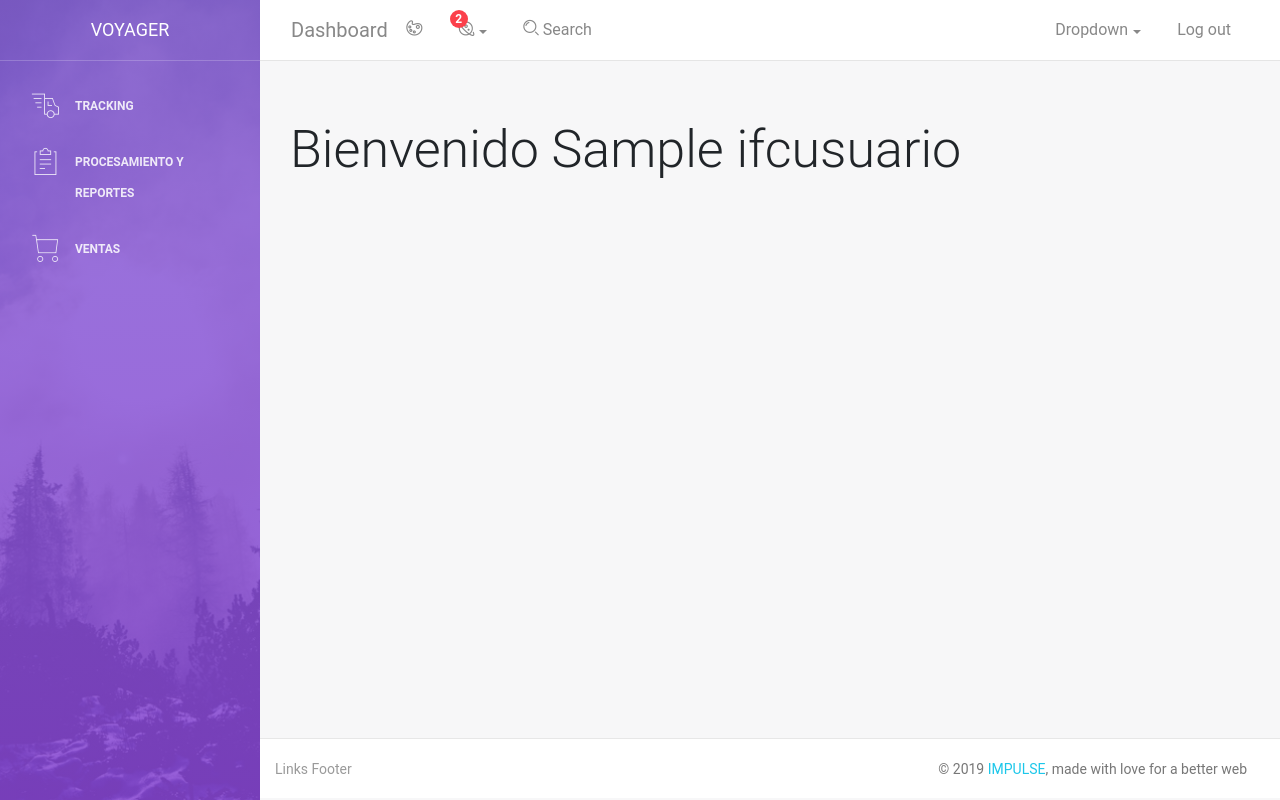
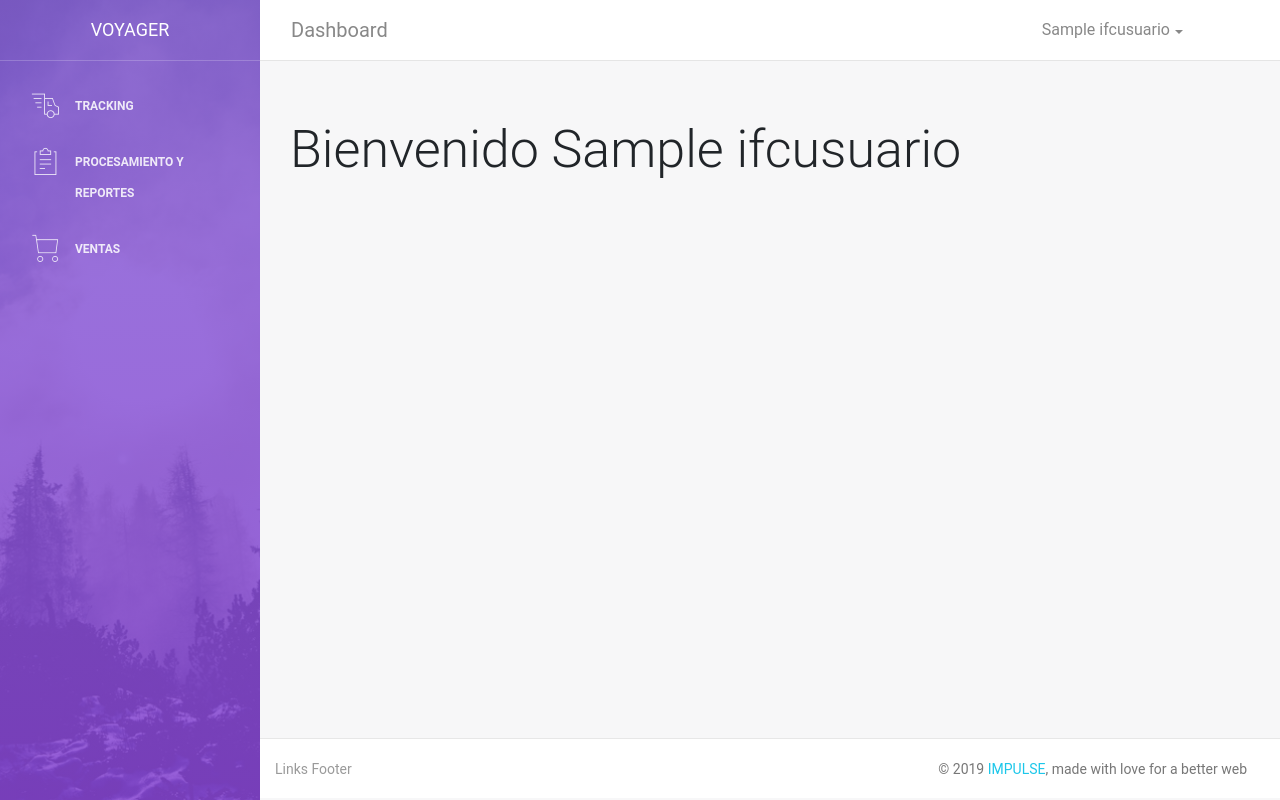
Before and after one commit to ArturoGuevara/Voyager_2, a Django app: page /cuentas/home/ in a window 1280 px wide. Run offline with Django 3.2, Linux system fonts and the light colour scheme; a user stored in the database is signed in; tables that the repository leaves empty hold one stand-in row (values such as "Sample post"); some libraries are stand-ins or nearby versions.

Commit message:
Front-end USA10-46

```diff
--- a/voyager/root/static/root/css/login.css
+++ b/voyager/root/static/root/css/login.css
@@ -1,4 +1,8 @@
 
+
+.nav-mobile-menu{
+    display: none !important;
+}
 
 .login_padding{
     padding-top: 15%;
--- a/voyager/root/templates/root/navbar.html
+++ b/voyager/root/templates/root/navbar.html
@@ -9,48 +9,18 @@
             <span class="navbar-toggler-bar burger-lines"></span>
         </button>
         <div class="collapse navbar-collapse justify-content-end" id="navigation">
-            <ul class="nav navbar-nav mr-auto">
-                <li class="nav-item">
-                    <a href="#" class="nav-link" data-toggle="dropdown">
-                        <i class="nc-icon nc-palette"></i>
-                        <span class="d-lg-none">Dashboard</span>
-                    </a>
-                </li>
-                <li class="dropdown nav-item">
-                    <a href="#" class="dropdown-toggle nav-link" data-toggle="dropdown">
-                        <i class="nc-icon nc-planet"></i>
-                        <span class="notification">2</span>
-                        <span class="d-lg-none">Notification</span>
-                    </a>
-                    <ul class="dropdown-menu">
-                        <a class="dropdown-item" href="#">Notification 1</a>
-                        <a class="dropdown-item" href="#">Another notification</a>
-                        <!-- More Notifications Here -->
-                    </ul>
-                </li>
-                <li class="nav-item">
-                    <a href="#" class="nav-link">
-                        <i class="nc-icon nc-zoom-split"></i>
-                        <span class="d-lg-block">&nbsp;Search</span>
-                    </a>
-                </li>
-            </ul>
-            <ul class="navbar-nav ml-auto">
+            <!-- Dropdown de perfil -->
+            <ul class="navbar-nav mr-5 d-sm-none d-md-block">
                 <li class="nav-item dropdown">
                     <a class="nav-link dropdown-toggle" href="#" id="navbarDropdownMenuLink" data-toggle="dropdown" aria-haspopup="true" aria-expanded="false">
-                        <span class="no-icon">Dropdown</span>
+                        <span class="no-icon">{{ user.nombre }}</span>
                     </a>
+                    <!-- Cerrar sesion -->
                     <div class="dropdown-menu" aria-labelledby="navbarDropdownMenuLink">
-                        <a class="dropdown-item" href="#">Action</a>
-                        <div class="divider"></div>
-                        <a class="dropdown-item" href="#">Another Action</a>
+                        <a class="dropdown-item" href="#">Cerrar sesión</a>
                     </div>
                 </li>
-                <li class="nav-item">
-                    <a class="nav-link" href="#">
-                        <span class="no-icon">Log out</span>
-                    </a>
-                </li>
+
             </ul>
         </div>
     </div>
--- a/voyager/root/templates/root/sidebar.html
+++ b/voyager/root/templates/root/sidebar.html
@@ -79,7 +79,23 @@
                     </ul>
                 </div>
             </li>
-
+            <!-- perfil -->
+            <li class="nav-item d-block d-sm-none">
+                <a class="nav-link" data-toggle="collapse" href="#profileDropdown">
+                    <i class="nc-icon nc-circle-09"></i>
+                    <p>{{ user.nombre }}<b class="caret"></b></p>
+                </a>
+                <div class="collapse" id="profileDropdown">
+                    <ul class="nav">
+                        <!-- cerrar sesion -->
+                        <li class="nav-item">
+                            <a class="nav-link" href="#">
+                                <span>Cerrar sesión</span><i class="nc-icon nc-button-power"></i>
+                            </a>
+                        </li>
+                    </ul>
+                </div>
+            </li>
             <!-- More Links Here -->
         </ul>
     </div>
```
